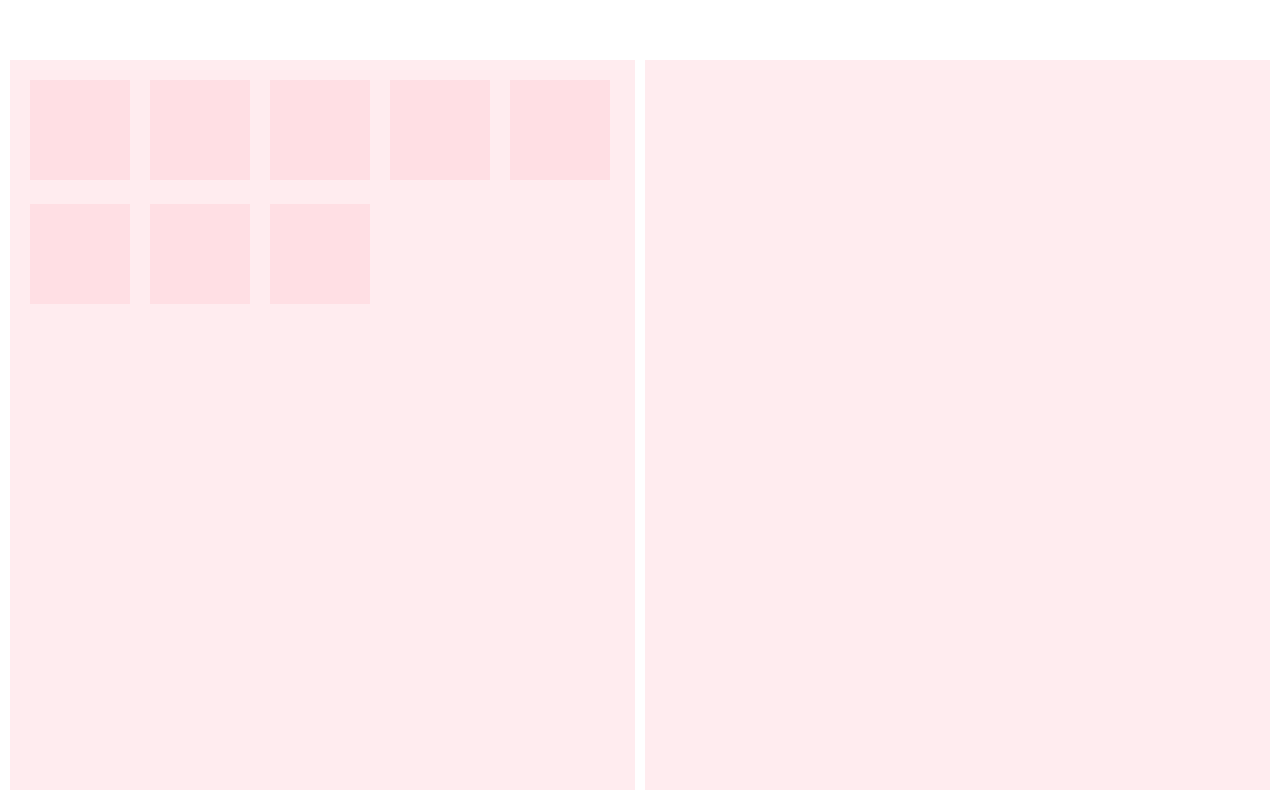
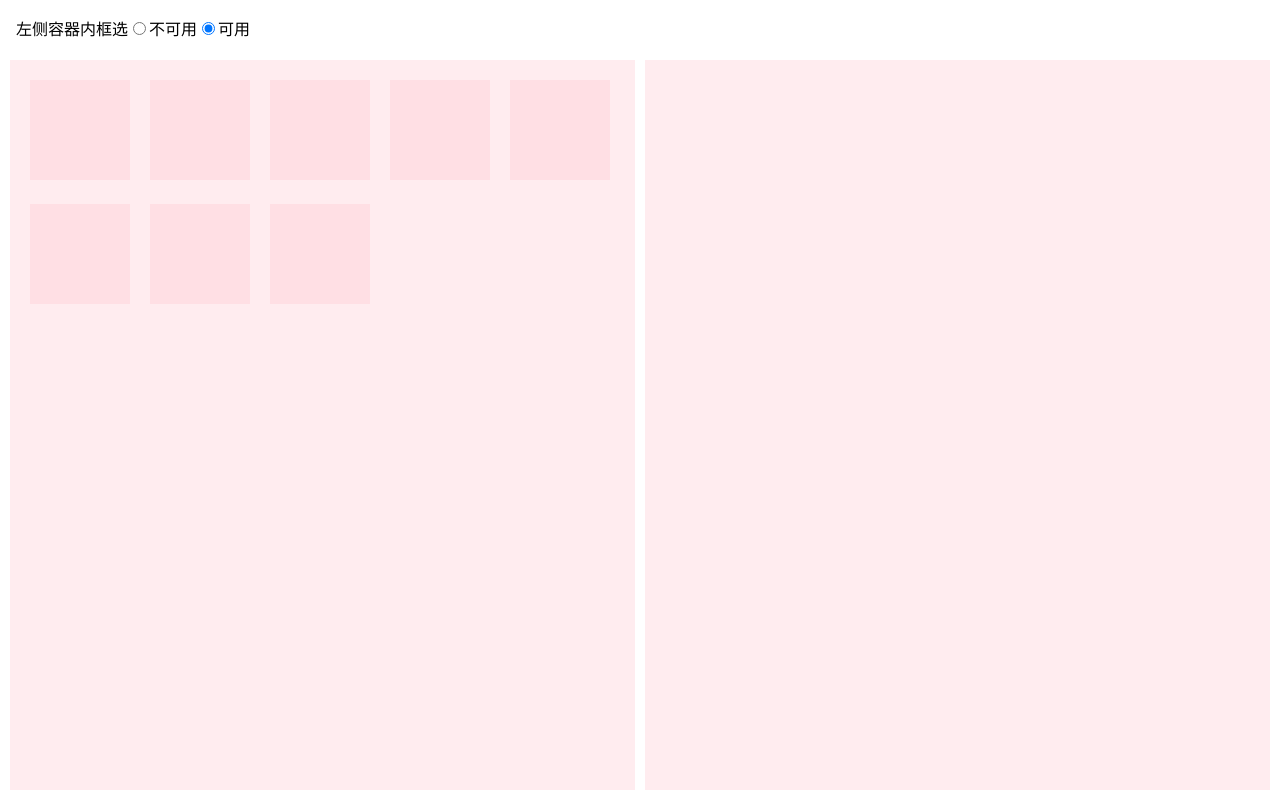
Before and after one commit to lison16/mouse-selection, a Vue app: page / in a window 1280 px wide. Built offline with nearby package versions, Linux system fonts and the light colour scheme.

Commit message:
add disabled option

```diff
--- a/package.json
+++ b/package.json
@@ -1,6 +1,6 @@
 {
     "name": "mouse-selection",
-  "version": "0.1.3",
+    "version": "0.1.4",
     "private": false,
     "scripts": {
         "serve": "vue-cli-service serve",
--- a/src/App.vue
+++ b/src/App.vue
@@ -1,11 +1,18 @@
 <template>
   <div id="app">
+    <div class="options">
+      <span>左侧容器内框选</span>
+      <input type="radio" id="disabled" value="disabled" v-model="usable" />
+      <label for="disabled">不可用</label>
+      <input type="radio" id="able" value="able" v-model="usable" />
+      <label for="able">可用</label>
+    </div>
     <div class="box">
       <div v-if="mode === 'wrapper'" class="test-box test-inner-wrapper">
         <div class="wrapper left-wrapper">
           <div
             class="inner-box"
-            :class="{'selected-box': isInTheBoxList[i - 1]}"
+            :class="{ 'selected-box': isInTheBoxList[i - 1] }"
             v-for="i in 8"
             :id="`left_inner_box_${i}`"
             :key="`left_${i}`"
@@ -19,46 +26,48 @@
 </template>
 
 <script lang="ts">
-import { Component, Vue } from 'vue-property-decorator';
-import FrameSelection from './lib/index';
+import { Component, Vue } from "vue-property-decorator";
+import FrameSelection from "./lib/index";
 
 @Component({
   data() {
     return {
-      mode: 'wrapper',
+      mode: "wrapper"
     };
-  },
+  }
 })
 export default class App extends Vue {
   public wrapperFrameSelection!: FrameSelection;
   public selectionPageRect!: object;
   public isInTheBoxList: boolean[] = [];
   public innerBoxRectList: DOMRect[] = [];
+  public usable = "able";
   public isInnerSelection() {}
   protected mounted() {
     this.wrapperFrameSelection = new FrameSelection(
-      document.querySelector('.left-wrapper'),
+      document.querySelector(".left-wrapper"),
       {
         onMousedown: () => {
           this.innerBoxRectList = Array.from(
-            document.querySelectorAll('.inner-box'),
-          ).map((item) => item.getBoundingClientRect());
+            document.querySelectorAll(".inner-box")
+          ).map(item => item.getBoundingClientRect());
         },
         onMousemove: () => {
-          this.isInTheBoxList = this.innerBoxRectList.map((rect) => {
+          this.isInTheBoxList = this.innerBoxRectList.map(rect => {
             return this.wrapperFrameSelection.isInTheSelection(rect);
           });
         },
         onMouseup: () => {
           this.isInTheBoxList = [];
         },
-      },
+        disabled: () => this.usable === "disabled"
+      }
     );
     const rightWrapperFrameSelection = new FrameSelection(
-      document.querySelector('.right-wrapper'),
+      document.querySelector(".right-wrapper"),
       {
-        className: 'right-wrapper-selection',
-      },
+        className: "right-wrapper-selection"
+      }
     );
   }
 }
@@ -75,6 +84,9 @@ html,
 body,
 #app {
   .full-screen;
+  .options {
+    padding: 16px;
+  }
   .box {
     position: absolute;
     height: ~"calc(100% - 50px)";
--- a/src/index.d.ts
+++ b/src/index.d.ts
@@ -8,12 +8,12 @@ interface SelectionRects {
 type RefitedMouseEvent = MouseEvent & SelectionRects;
 
 interface FrameSelectionOptions {
+  className?: string;
+  zIndex?: number;
   onMousemove?: (event: RefitedMouseEvent) => void;
   onMousedown?: (event: MouseEvent) => void;
   onMouseup?: (event: MouseEvent) => void;
-  userSelectNode?: boolean;
-  className?: string;
-  zIndex?: number;
+  disabled?: () => boolean;
 }
 
 type EventNames = keyof GlobalEventHandlersEventMap;
--- a/src/lib/index.ts
+++ b/src/lib/index.ts
@@ -180,7 +180,12 @@ class FrameSelection {
    * @param event 鼠标事件对象
    */
   private _selectStart = (event: MouseEvent) => {
-    if (event.button !== 0) { return; }
+    // 如果不是鼠标左键按下不操作
+    if (event.button !== 0) {
+      return;
+    }
+    // 如果设置了disabled钩子函数，并且返回值为true，不操作
+    if (this.config?.disabled && this.config?.disabled()) { return; }
     this.rectangleElement = this._createRectangleElement();
     this.moving = true;
     // 设置所作用的DOM的定位及尺寸信息
```
Lines whose indentation alone changed are shown as unchanged.
